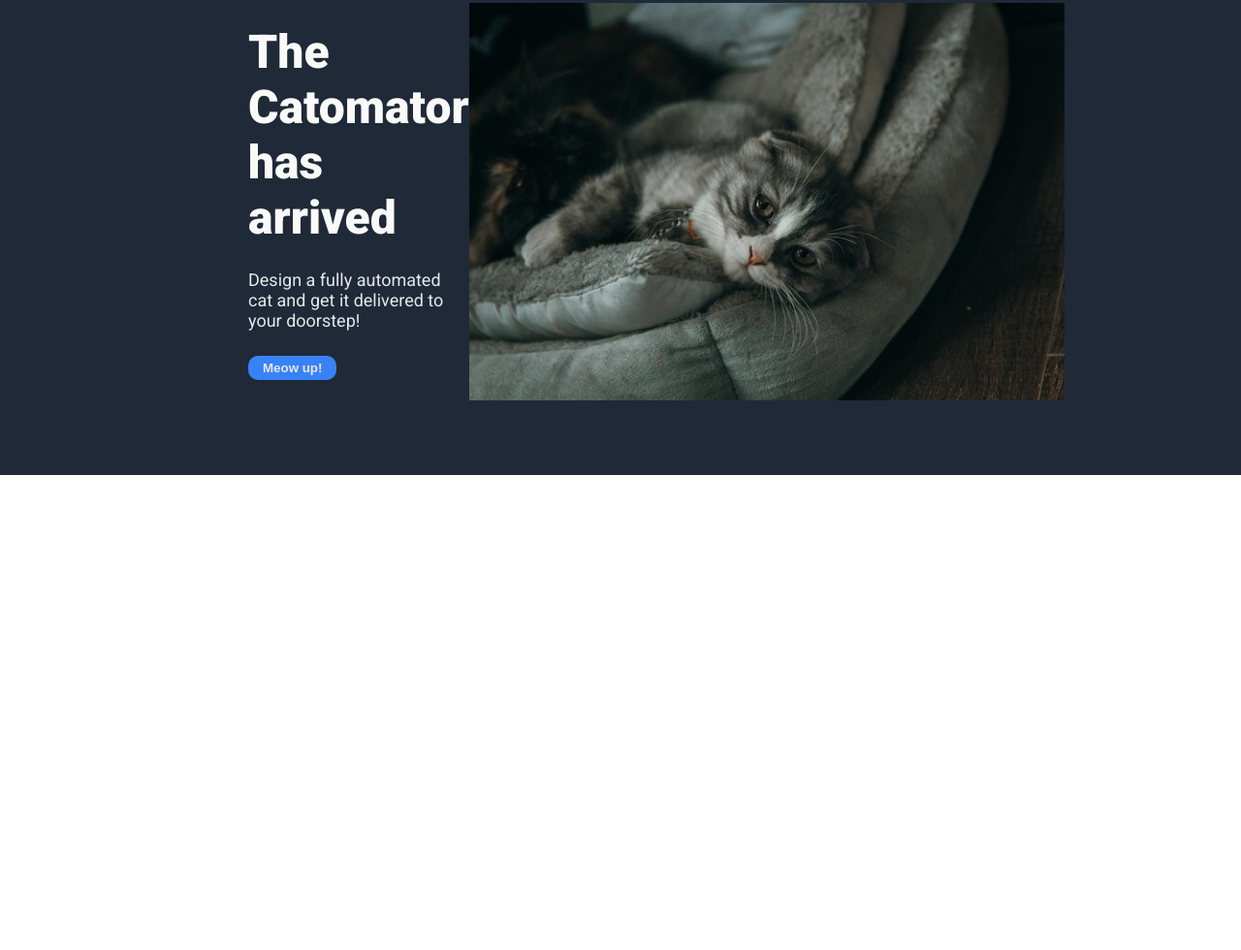
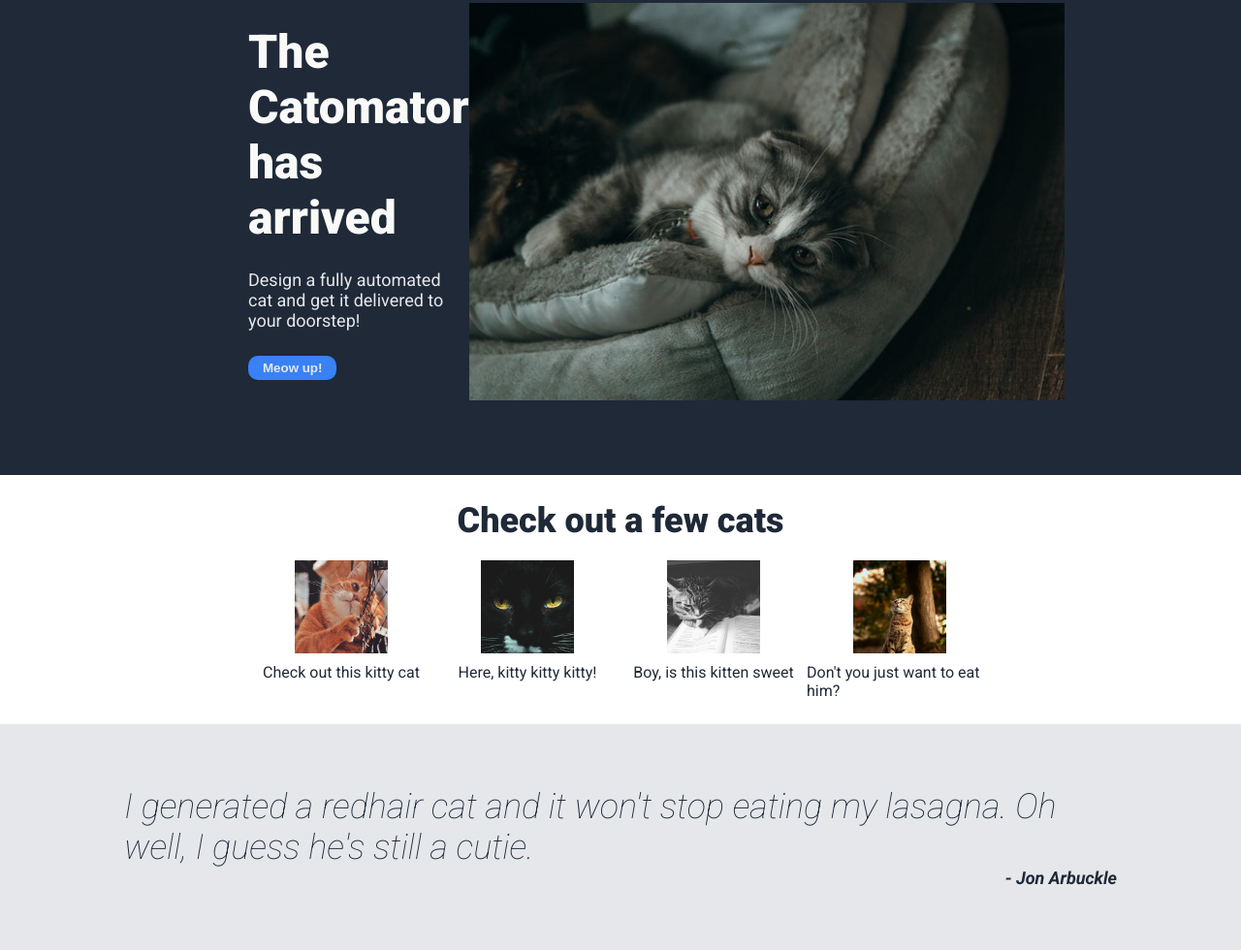
Before and after one commit to aurelienflieger/landing-page, a website: page index.html in a window 1280 px wide. Shown: the part 164-1144 px from the top of the page at 97% size. Before the commit the page ends 800 px from the top, so only its background shows below. Drawn offline with Linux system fonts and the light colour scheme.

Commit message:
feat(random-info, quote): remake html, css
Add personalized text
Adjust and decomplexify flex use

```diff
--- a/index.html
+++ b/index.html
@@ -45,5 +45,56 @@
         </div>
       </section>
     </header>
+    <section class="random-info">
+      <h1 class="random-info__title">Check out a few cats</h1>
+      <div class="random-info__figures">
+        <figure class="random-info__figure">
+          <img
+            src="./images/random-1.jpg"
+            alt="a kitten"
+            class="random-info__image"
+          />
+          <figcaption class="random-info__caption">
+            Check out this kitty cat
+          </figcaption>
+        </figure>
+        <figure class="random-info__figure">
+          <img
+            src="./images/random-2.jpg"
+            alt="a kitten"
+            class="random-info__image"
+          />
+          <figcaption class="random-info__caption">
+            Here, kitty kitty kitty!
+          </figcaption>
+        </figure>
+        <figure class="random-info__figure">
+          <img
+            src="./images/random-3.jpg"
+            alt="a kitten"
+            class="random-info__image"
+          />
+          <figcaption class="random-info__caption">
+            Boy, is this kitten sweet
+          </figcaption>
+        </figure>
+        <figure class="random-info__figure">
+          <img
+            src="./images/random-4.jpg"
+            alt="a kitten"
+            class="random-info__image"
+          />
+          <figcaption class="random-info__caption">
+            Don't you just want to eat him?
+          </figcaption>
+        </figure>
+      </div>
+    </section>
+    <section class="quote">
+      <blockquote class="quote__blockquote">
+        <p class="quote__paragraph">I generated a redhair cat and it won't stop eating my lasagna. Oh well, I guess he's still a cutie.</p>
+      </blockquote>
+      <cite class="quote__author">- Jon Arbuckle</cite>
+    </section>
   </body>
 </html>
--- a/styles/index.css
+++ b/styles/index.css
@@ -1,9 +1,9 @@
 @import "variables.css";
 @import "fonts.css";
 @import "header.css";
-@import "random-info-section.css";
-@import "quote-section.css";
-@import "cta-section.css";
+@import "random-info.css";
+@import "quote.css";
+@import "cta.css";
 
 html,
 *,
--- a/styles/quote.css
+++ b/styles/quote.css
@@ -1,3 +1,23 @@
-.quote-section {
+.quote {
+  align-items: center;
+  background-color: var(--clr-grey-light);
+  display: flex;
+  flex-direction: column;
   flex: 1;
+  justify-content: center;
+  padding: 5% 10%;
 }
+
+.quote__blockquote {
+  color: var(--clr-grey-dark);
+  font-size: 36px;
+  font-style: italic;
+  font-weight: 100;
+}
+
+.quote__author {
+  align-self: flex-end;
+  color: var(--clr-grey-dark);
+  font-size: 18px;
+  font-weight: 600;
+}
--- a/styles/random-info.css
+++ b/styles/random-info.css
@@ -0,0 +1,37 @@
+.random-info {
+  align-items: center;
+  display: flex;
+  flex-direction: column;
+  gap: 20px;
+  justify-content: center;
+  padding-top: 2%;
+  padding-bottom: 2%;
+  padding-left: 20%;
+  padding-right: 20%;
+}
+
+.random-info__title {
+  color: var(--clr-grey-dark);
+  font-size: 36px;
+  font-weight: 900;
+}
+
+.random-info__figures {
+  display: flex;
+  justify-content: center;
+}
+
+.random-info__figure {
+  align-items: center;
+  display: flex;
+  flex-direction: column;
+  gap: 10px;
+}
+
+.random-info__image {
+  width: 50%;
+}
+
+.random-info__caption {
+  color: var(--clr-grey-dark);
+}
--- a/styles/variables.css
+++ b/styles/variables.css
@@ -1,7 +1,6 @@
 /* COLORS */
 :root {
 --clr-white: #F9FAF8;
---clr-black: #1F2937;
 --clr-grey-light: #E5E7EB;
 --clr-grey-dark: #1F2937;
 --clr-blue-light: #3882F6;
```
Also changed, not shown: images/random-1.jpg (added), images/random-2.jpg (added), images/random-3.jpg (added), images/random-4.jpg (added).
